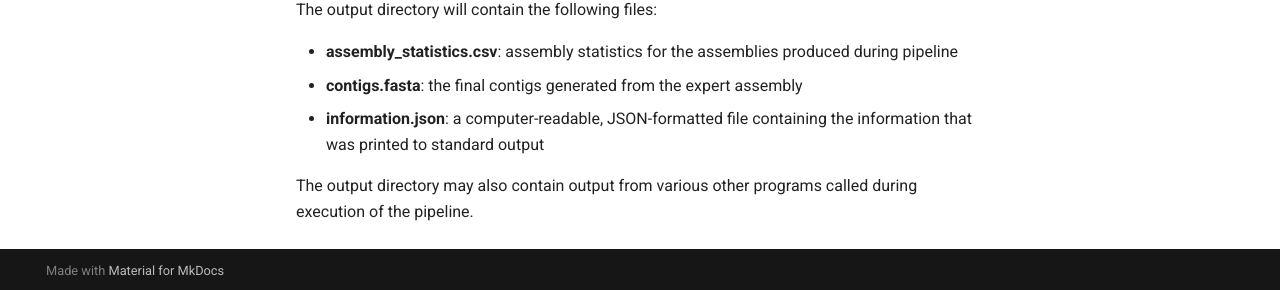
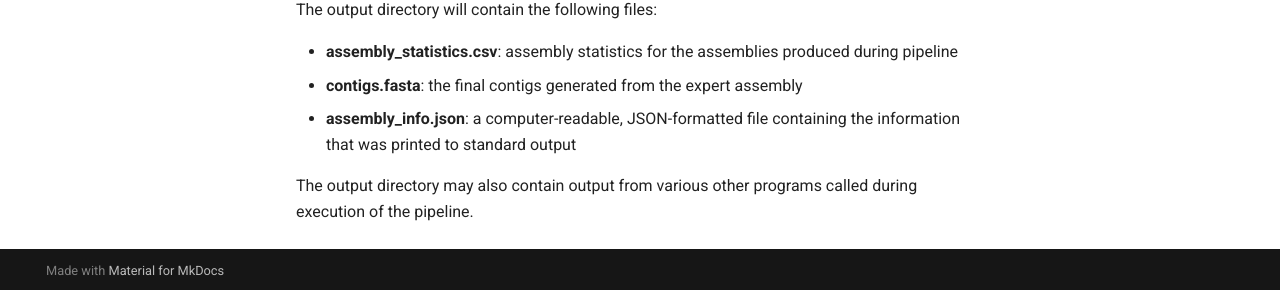
Before and after one commit to proksee-project/proksee-cmd, an MkDocs documentation site: the page built from docs/assemble.md, in a window 1280 px wide and 900 px high, scrolled down 2157 px. Shown: the part 607-897 px from the top of the window. Built offline with MkDocs 1.6.1 and Material for MkDocs 9.7.7, drawn with Linux system fonts in a browser that asks for light colours.

Commit message:
Correcting wrong file name.

```diff
--- a/docs/assemble.md
+++ b/docs/assemble.md
@@ -84,6 +84,6 @@ All output will be written to the specified output directory or, if unspecified,
 
 - **assembly_statistics.csv**: assembly statistics for the assemblies produced during pipeline
 - **contigs.fasta**: the final contigs generated from the expert assembly
-- **information.json**: a computer-readable, JSON-formatted file containing the information that was printed to standard output
+- **assembly_info.json**: a computer-readable, JSON-formatted file containing the information that was printed to standard output
 
 The output directory may also contain output from various other programs called during execution of the pipeline.
```
